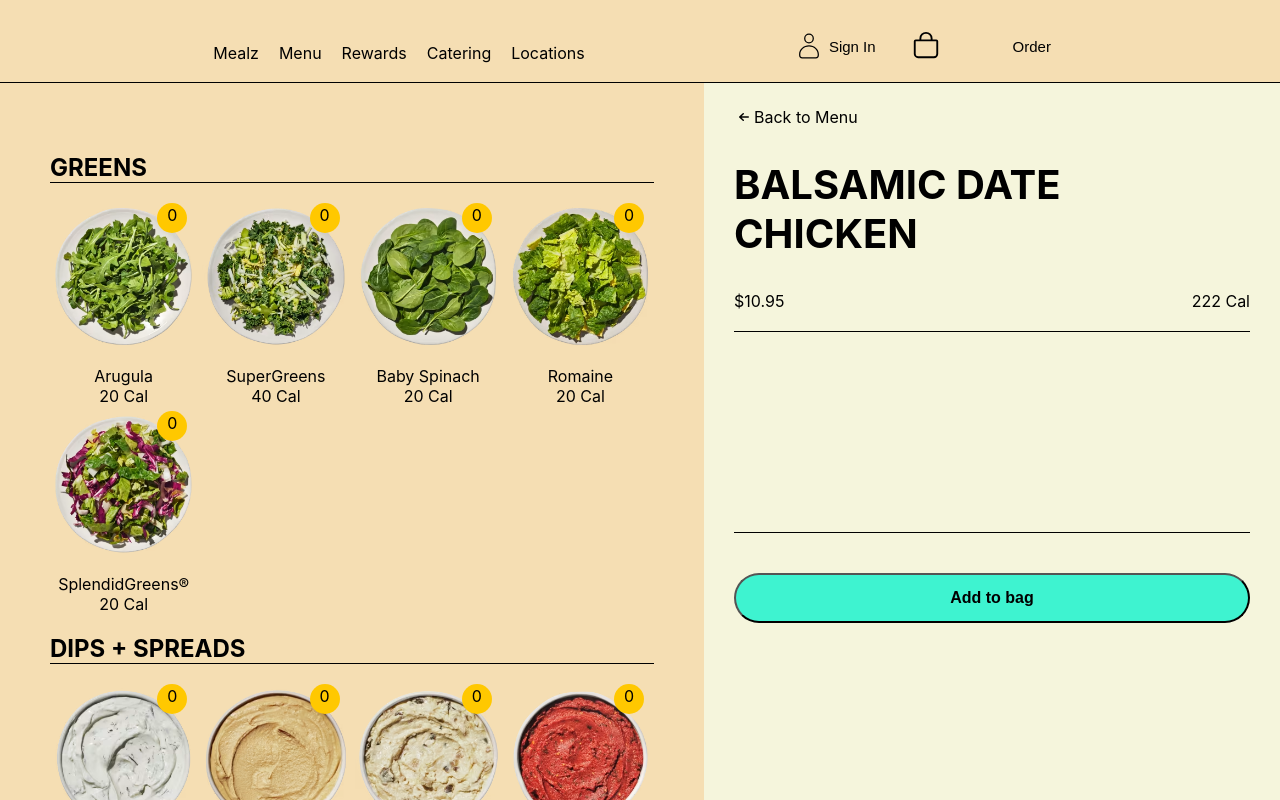
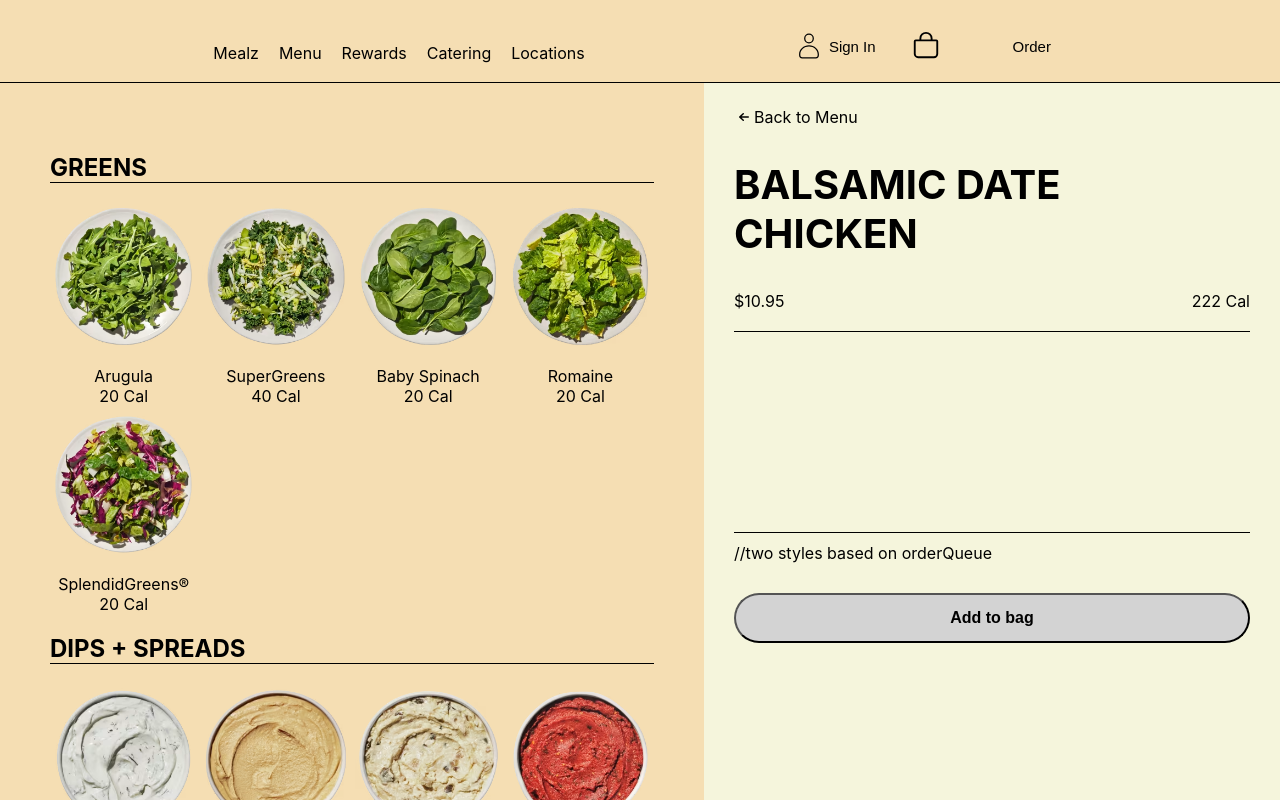
Before and after one commit to oroorro/foodchainone, a React (Create React App) app: page /menu in a window 1280 px wide. Both pictures are taken after a click on the picture 158 px from the left and 364 px from the top of the page. Shown: the top 800 px of the page. Built offline with nearby package versions, Linux system fonts and the light colour scheme.

Commit message:
implemented button style ProductModal

```diff
--- a/src/components/ProductModal.js
+++ b/src/components/ProductModal.js
@@ -185,13 +185,13 @@ export default function ProductModal(props){
             <div className="productModalContainer">
 
                 <div className='productWrapper'>
-                    <div className='counterWrapper'>
+                    <div className={'counterWrapper' + (clicked > 0 ? '': 'DoesNotExist')}>
                         <span>{clicked}</span>
                     </div>
                     <img src={require(`../images/build/${props.imgTitle.toLowerCase()}/${props.data.imageSrc}`)}
                         //onClick={()=>handleDispatch()}
                         onClick={()=>handleClick(props.data.title)}
-                        /*className={clicked ? 'imgClicked' : 'imgNotClicked'}*/
+                        className={clicked > 0 ? 'imgClicked' : ''}
                     />
                 </div>
 
--- a/src/components/ProductModal.scss
+++ b/src/components/ProductModal.scss
@@ -18,6 +18,7 @@
 
     .productWrapper{
         position: relative;
+
         .counterWrapper{
             display: block;
             width: 30px;
@@ -35,6 +36,11 @@
                 margin-top: 0;
             }
         }
+
+        .counterWrapperDoesNotExist{
+            display:none;
+        }
+
         img{
 
         }
--- a/src/views/Builder.js
+++ b/src/views/Builder.js
@@ -6,9 +6,10 @@ import OrderList from '../components/OrderList';
 import { useLocation } from 'react-router-dom';
 import { HiMiniArrowSmallLeft } from "react-icons/hi2";
 import { useNavigate } from "react-router-dom";
+
 import './Builder.scss';
 
-
+//represents /build page
 export default function Builder(){
 
     /*
@@ -29,6 +30,8 @@ export default function Builder(){
     const navigate = useNavigate();
 
 
+    //orderQueue used for button's style ,will using useState be better?
+    const orderQueue = useSelector(state => state.slice.queue);
 
 
 
@@ -61,7 +64,8 @@ export default function Builder(){
                     <div className='orderContainer'>
                         <OrderList/>
                     </div>
-                    <button>Add to bag</button>
+                    //two styles based on orderQueue
+                    <button className={`itemInBag` + (orderQueue.length === 0 ? 'DoesNotExist' : 'Exist')}>Add to bag</button>
                 </div>
             </div>
 
--- a/src/views/Builder.scss
+++ b/src/views/Builder.scss
@@ -64,13 +64,20 @@
 
             >button{
                 border-radius: 25px;
-                background: var(--lightblue);
                 height: 50px;
                 font-weight: bold;
                 font-size: medium;
                 width: 100%;
                 margin-top: 30px;
             }
+
+            >.itemInBagExist{
+                background: var(--lightblue);
+            }
+
+            >.itemInBagDoesNotExist{
+                background: lightgrey;
+            }
         }
     }
 }
```
